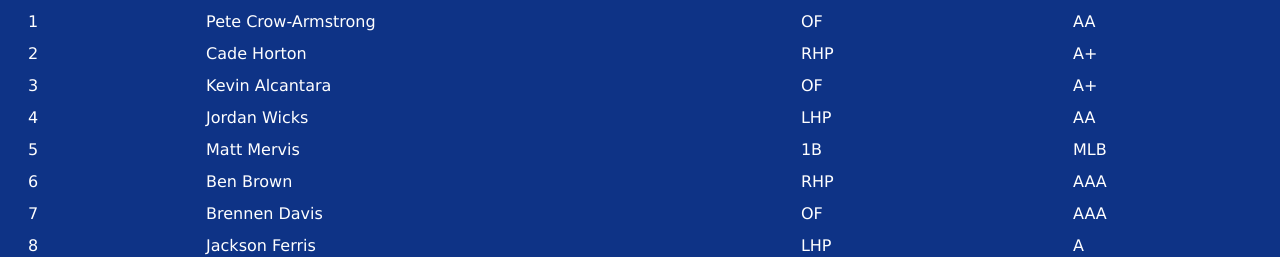
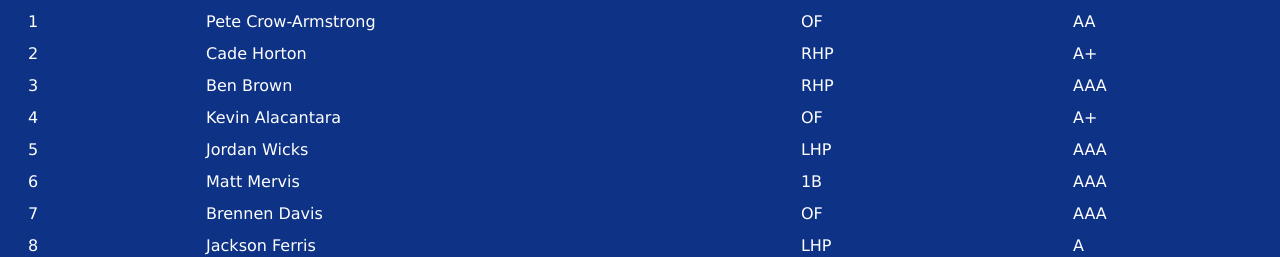
Before and after one commit to cwcox01/cubs-play-today, a Next.js app: page /prospects in a window 1280 px wide. Shown: the part 180-437 px from the top of the page. Built offline with nearby package versions, Linux system fonts and the light colour scheme.

Commit message:
minors links and prospect list

```diff
--- a/components/Minors/AdvA.jsx
+++ b/components/Minors/AdvA.jsx
@@ -20,7 +20,7 @@ export default function AdvA() {
 			<div>
 				<div>
 					<MilbButton
-						milbBtnUrl="https://www.milb.com/south-bend/schedule/2023-05"
+						milbBtnUrl="https://www.milb.com/south-bend/schedule/2023-07"
 						milbBtnText=" SB Cubs Schedule"
 					/>
 				</div>
--- a/components/Minors/DoubleAA.jsx
+++ b/components/Minors/DoubleAA.jsx
@@ -20,7 +20,7 @@ export default function DoubleAA() {
 			<div>
 				<div>
 					<MilbButton
-						milbBtnUrl="https://www.milb.com/tennessee/schedule/2023-05"
+						milbBtnUrl="https://www.milb.com/tennessee/schedule/2023-07"
 						milbBtnText="Smokies Schedule"
 					/>
 				</div>
--- a/components/Minors/LowA.jsx
+++ b/components/Minors/LowA.jsx
@@ -20,7 +20,7 @@ export default function LowA() {
 			<div className="pb-5">
 				<div>
 					<MilbButton
-						milbBtnUrl="https://www.milb.com/myrtle-beach/schedule/2023-05"
+						milbBtnUrl="https://www.milb.com/myrtle-beach/schedule/2023-07"
 						milbBtnText="Pelicans Schedule"
 					/>
 				</div>
--- a/components/Minors/TrippleAAA.jsx
+++ b/components/Minors/TrippleAAA.jsx
@@ -18,7 +18,7 @@ export default function TripleAAA() {
 			<div>
 				<div>
 					<MilbButton
-						milbBtnUrl="https://www.milb.com/iowa/schedule/2023-05"
+						milbBtnUrl="https://www.milb.com/iowa/schedule/2023-07"
 						milbBtnText="I-Cubs Schedule"
 					/>
 				</div>
--- a/components/Prospects/list.json
+++ b/components/Prospects/list.json
@@ -20,35 +20,35 @@
 		},
 		{
 			"Rank": 3,
-			"Player": "Kevin Alcantara",
-			"Position": "OF",
-			"Level": "A+",
+			"Player": "Ben Brown",
+			"Position": "RHP",
+			"Level": "AAA",
 			"Age": 23,
 			"Bats": "R",
 			"Throws": "R"
 		},
 		{
 			"Rank": 4,
-			"Player": "Jordan Wicks",
-			"Position": "LHP",
-			"Level": "AA",
+			"Player": "Kevin Alacantara",
+			"Position": "OF",
+			"Level": "A+",
 			"Age": 21,
 			"Bats": "R",
 			"Throws": "R"
 		},
 		{
 			"Rank": 5,
-			"Player": "Matt Mervis",
-			"Position": "1B",
-			"Level": "MLB",
+			"Player": "Jordan Wicks",
+			"Position": "LHP",
+			"Level": "AAA",
 			"Age": 25,
 			"Bats": "R",
 			"Throws": "R"
 		},
 		{
 			"Rank": 6,
-			"Player": "Ben Brown",
-			"Position": "RHP",
+			"Player": "Matt Mervis",
+			"Position": "1B",
 			"Level": "AAA",
 			"Age": 23,
 			"Bats": "L",
```
